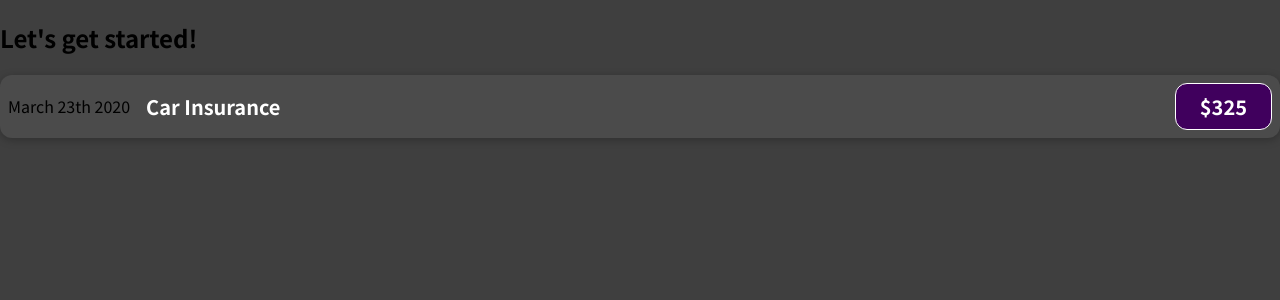
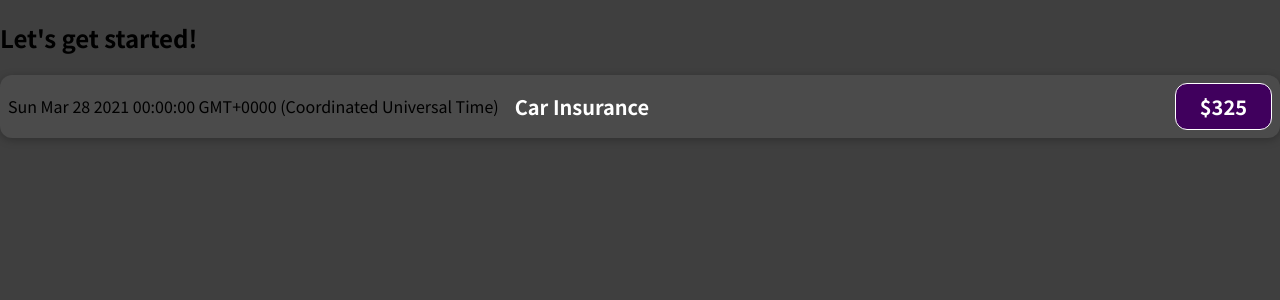
Before and after one commit to AhmadRaza9/react-practice, a JavaScript app: page / in a window 1280 px wide. Shown: the top 300 px of the page. Built offline with nearby package versions, Linux system fonts and the light colour scheme.

Commit message:
Outputting dynamic data & working with expressions in jsx

```diff
--- a/src/components/ExpenseItem.js
+++ b/src/components/ExpenseItem.js
@@ -1,12 +1,16 @@
 import "./ExpenseItem.css";
 
 function ExpenseItem() {
+  const expenseDate = new Date(2021, 2, 28);
+  const expenseTitle = "Car Insurance";
+  const expenseAmount = 325;
+
   return (
     <div className="expense-item">
-      <div>March 23th 2020</div>
+      <div>{expenseDate.toString()}</div>
       <div className="expense-item__description">
-        <h2>Car Insurance</h2>
-        <div className="expense-item__price">$325</div>
+        <h2>{expenseTitle}</h2>
+        <div className="expense-item__price">${expenseAmount}</div>
       </div>
     </div>
   );
```
